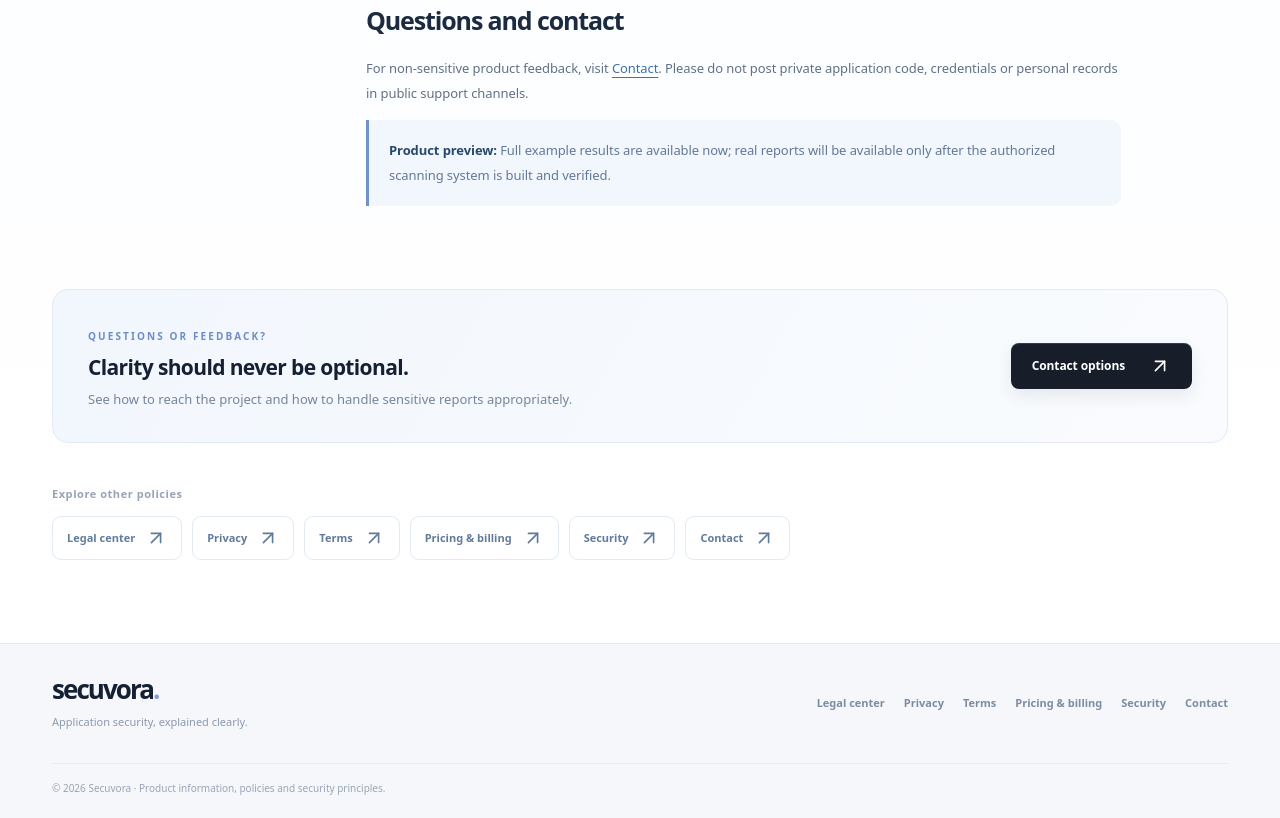
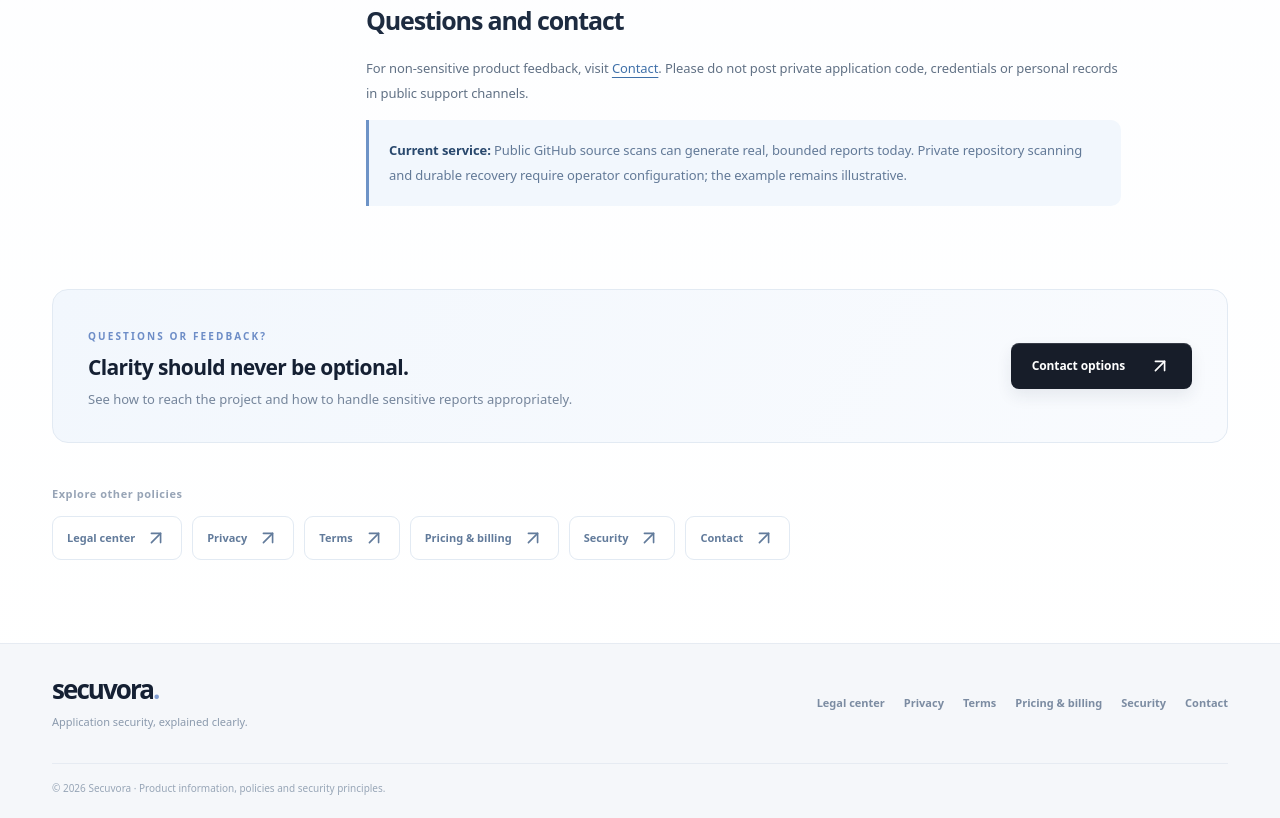
Before and after one commit to helloskyorigin/Safe-sure, a Next.js app: page /refunds in a window 1280 px wide. Shown: the part 2040-2858 px from the top of the page. Built offline with nearby package versions, Linux system fonts and the light colour scheme.

Commit message:
docs(ux): align policy language with real public scanning and browser retention

```diff
--- a/app/refunds/page.tsx
+++ b/app/refunds/page.tsx
@@ -55,7 +55,7 @@ export default function RefundsPage() {
       <section id="questions" className="legal-section">
         <h2>Questions and contact</h2>
         <p>For non-sensitive product feedback, visit <Link href="/contact">Contact</Link>. Please do not post private application code, credentials or personal records in public support channels.</p>
-        <p className="legal-note"><strong>Product preview:</strong> Full example results are available now; real reports will be available only after the authorized scanning system is built and verified.</p>
+        <p className="legal-note"><strong>Current service:</strong> Public GitHub source scans can generate real, bounded reports today. Private repository scanning and durable recovery require operator configuration; the example remains illustrative.</p>
       </section>
     </LegalPage>
   );
```
